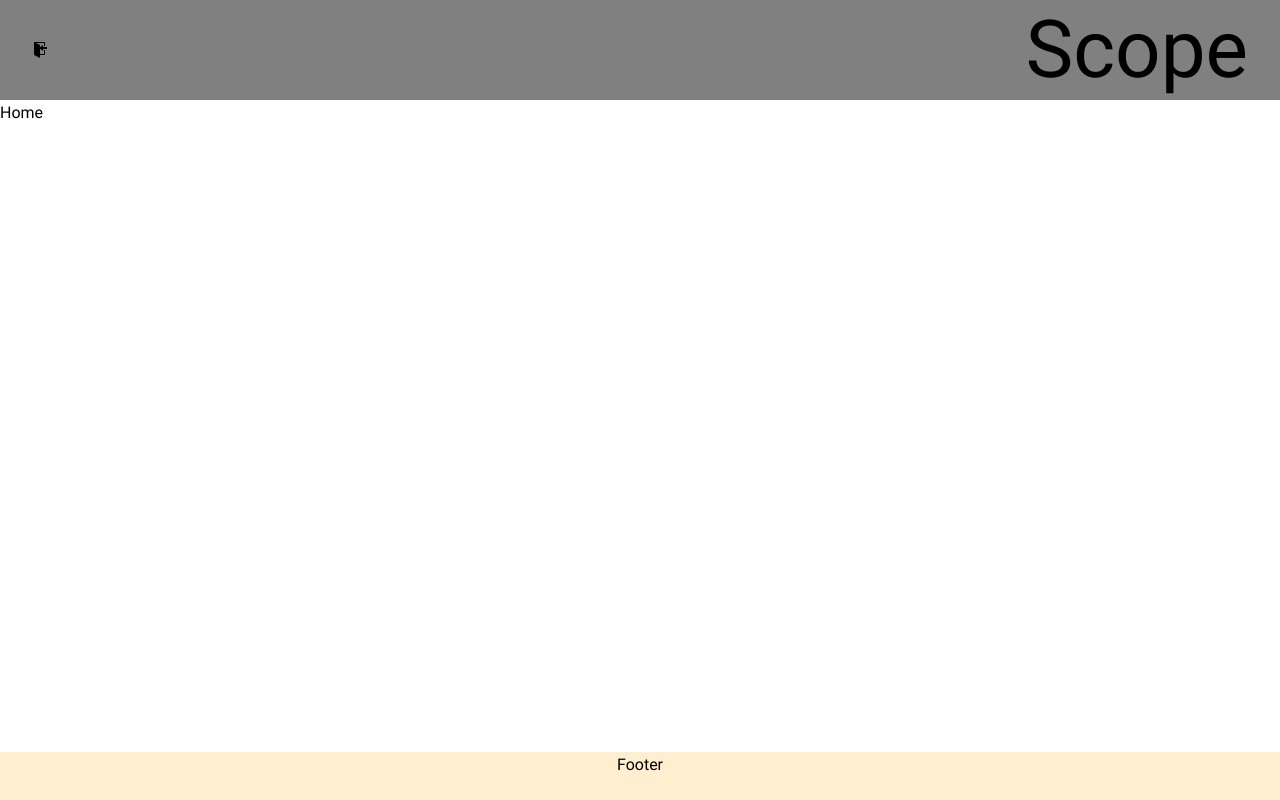
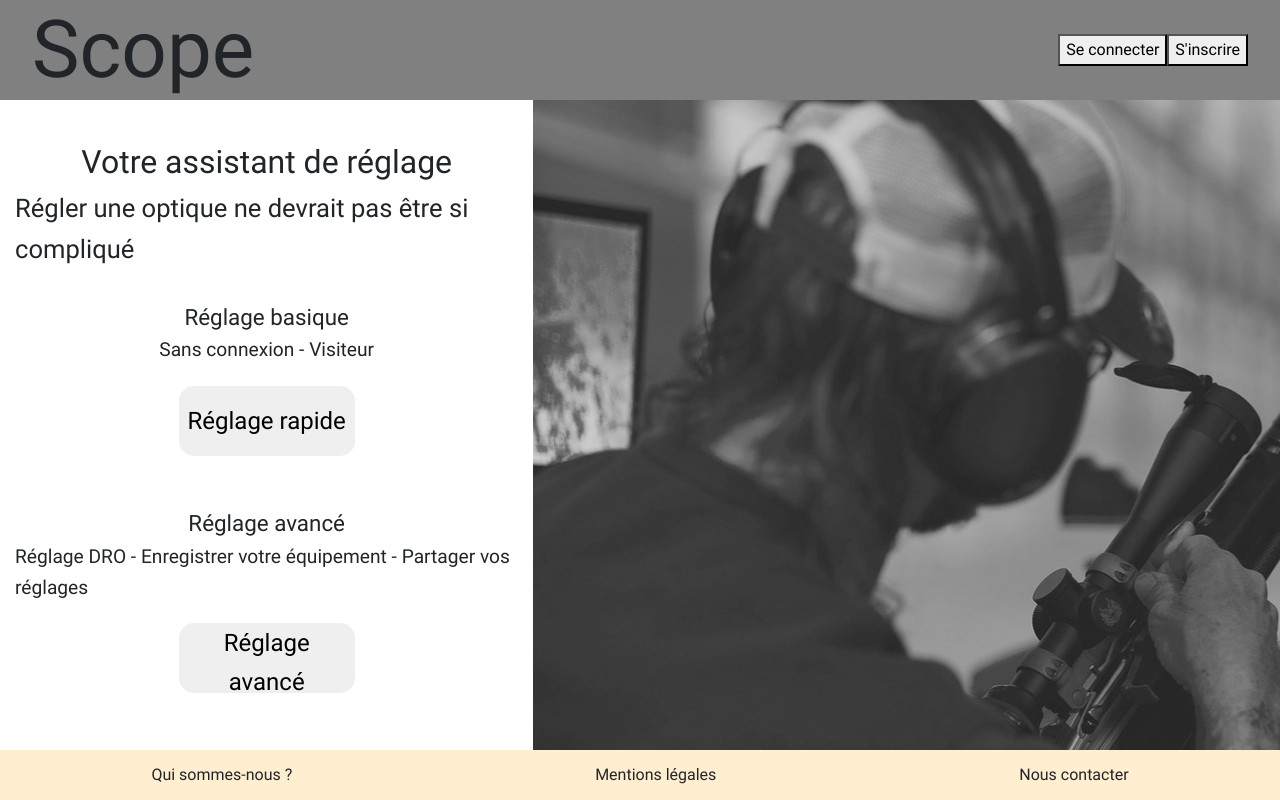
Before and after one commit to Aurelien-Brison/Scope, a React app: page / in a window 1280 px wide. Built offline with nearby package versions, Linux system fonts and the light colour scheme.

Commit message:
home page component

```diff
--- a/src/assets/index.html
+++ b/src/assets/index.html
@@ -3,10 +3,14 @@
     <head>
         <meta charset="utf-8" />
         <meta name="viewport" content="width=device-width, initial-scale=1.0" />
-        <meta http-equiv="x-ua-compatible" content="ie=edge" />
+		<meta http-equiv="x-ua-compatible" content="ie=edge" />
+		<link rel="stylesheet" href="https://stackpath.bootstrapcdn.com/bootstrap/4.4.1/css/bootstrap.min.css" integrity="sha384-Vkoo8x4CGsO3+Hhxv8T/Q5PaXtkKtu6ug5TOeNV6gBiFeWPGFN9MuhOf23Q9Ifjh" crossorigin="anonymous">
         <title>Modele</title>
     </head>
     <body>
-        <div id="root"></div>
+		<div id="root"></div>
+		<script src="https://code.jquery.com/jquery-3.4.1.slim.min.js" integrity="sha384-J6qa4849blE2+poT4WnyKhv5vZF5SrPo0iEjwBvKU7imGFAV0wwj1yYfoRSJoZ+n" crossorigin="anonymous"></script>
+		<script src="https://cdn.jsdelivr.net/npm/popper.js@1.16.0/dist/umd/popper.min.js" integrity="sha384-Q6E9RHvbIyZFJoft+2mJbHaEWldlvI9IOYy5n3zV9zzTtmI3UksdQRVvoxMfooAo" crossorigin="anonymous"></script>
+		<script src="https://stackpath.bootstrapcdn.com/bootstrap/4.4.1/js/bootstrap.min.js" integrity="sha384-wfSDF2E50Y2D1uUdj0O3uMBJnjuUD4Ih7YwaYd1iqfktj0Uod8GCExl3Og8ifwB6" crossorigin="anonymous"></script>
     </body>
 </html>
--- a/src/assets/styles/index.css
+++ b/src/assets/styles/index.css
@@ -13,8 +13,18 @@ body {
 
 }
 
-h1, h2, h3, h4, h5, h6 {
-  font-weight: bold;
-  line-height: 1.2;
+h1 {
+  font-size: 2rem;
+}
+
+h2 {
+  font-size: 1.6rem;
+}
+
+h3 {
+  font-size: 1.4rem;
+}
+
+h4 {
   font-size: 1.2rem;
 }
--- a/src/components/Footer/FooterStyled.js
+++ b/src/components/Footer/FooterStyled.js
@@ -4,6 +4,8 @@ export default styled.div`
 
   background-color: #ffeecf;
   text-align: center;
-  min-height: 48px;
-
+  min-height: 50px;
+  display: flex;
+  justify-content: space-around;
+  align-items: center;
 `;
--- a/src/components/Footer/index.js
+++ b/src/components/Footer/index.js
@@ -10,7 +10,15 @@ const Footer = () => {
 
   return (
     <FooterStyled>
-      Footer
+      <div>
+        Qui sommes-nous ?
+      </div>
+      <div>
+        Mentions légales
+      </div>
+      <div>
+        Nous contacter
+      </div>
     </FooterStyled>
   );
 };
--- a/src/components/Header/HeaderStyled.js
+++ b/src/components/Header/HeaderStyled.js
@@ -13,4 +13,16 @@ padding: 2rem;
   font-size: 5rem;
 }
 
+.header-btns {
+
+}
+
+.signin-btn {
+
+}
+
+.signup-btn {
+
+}
+
 `;
--- a/src/components/Header/index.js
+++ b/src/components/Header/index.js
@@ -11,9 +11,20 @@ const Header = () => {
 
   return (
     <HeaderStyled>
-      <GoSignIn />
       <div className="app-title">
         Scope
+      </div>
+      <div className="header-btns">
+        <button
+          className="signin-btn"
+          type="button"
+        >Se connecter
+        </button>
+        <button
+          className="signup-btn"
+          type="button"
+        >S'inscrire
+        </button>
       </div>
     </HeaderStyled>
   );
--- a/src/components/Home/HomeStyled.js
+++ b/src/components/Home/HomeStyled.js
@@ -4,4 +4,39 @@ export default styled.div`
 
   flex-grow:1; /* 4 */
 
+  .left-home {
+    /* background-color: blue; */
+    height: calc(100vh - 150px);
+    display: flex;
+    flex-direction: column;
+    justify-content: center;
+    align-items: center;
+  }
+
+  .right-home {
+    background-image:url(/img/background/home.jpg);
+    background-repeat:no-repeat;
+  }
+
+  .start-block {
+    width: 100%;
+    margin-top: 30px;
+    display:flex;
+    flex-direction: column;
+    justify-content: center;
+    align-items: center;
+  }
+
+  .start-btn {
+    margin: 20px;
+    font-size: 1.5rem;
+    width: 35%;
+    height: 70px;
+    border-radius: 15px;
+    border: transparent;
+  }
+
+  .advanced-start-btn {
+
+  }
 `;
--- a/src/components/Home/index.js
+++ b/src/components/Home/index.js
@@ -9,8 +9,24 @@ import HomeStyled from './HomeStyled';
 const Home = () => {
 
   return (
-    <HomeStyled>
-      Home
+    <HomeStyled className="container-fluid">
+      <div className="row">
+        <div className="col-md-5 left-home">
+          <h1>Votre assistant de réglage</h1>
+          <h2>Régler une optique ne devrait pas être si compliqué</h2>
+          <div className="start-block">
+            <h3>Réglage basique</h3>
+            <h4>Sans connexion - Visiteur</h4>
+            <button type="button" className="start-btn">Réglage rapide</button>
+          </div>
+          <div className="start-block">
+            <h3>Réglage avancé</h3>
+            <h4>Réglage DRO - Enregistrer votre équipement - Partager vos réglages</h4>
+            <button type="button" className="start-btn">Réglage avancé</button>
+          </div>
+        </div>
+        <div className="col-md-7 right-home"></div>
+      </div>
     </HomeStyled>
   );
 };
```
Also changed, not shown: public/img/background/home.jpg (added).
